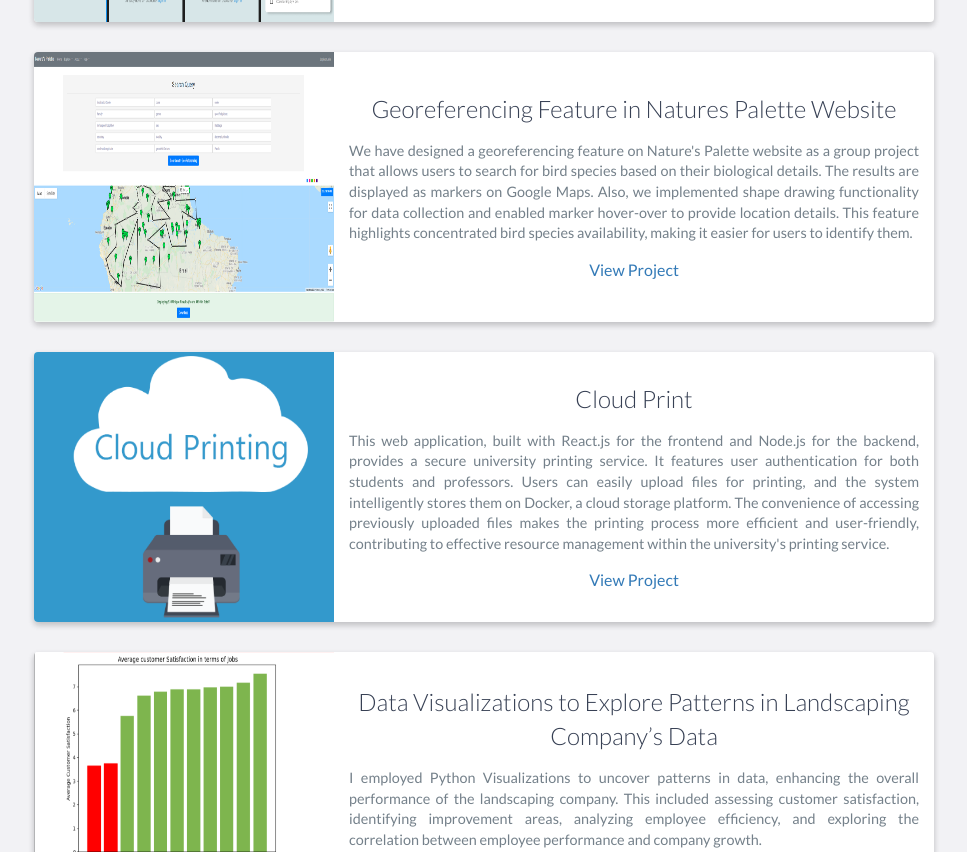
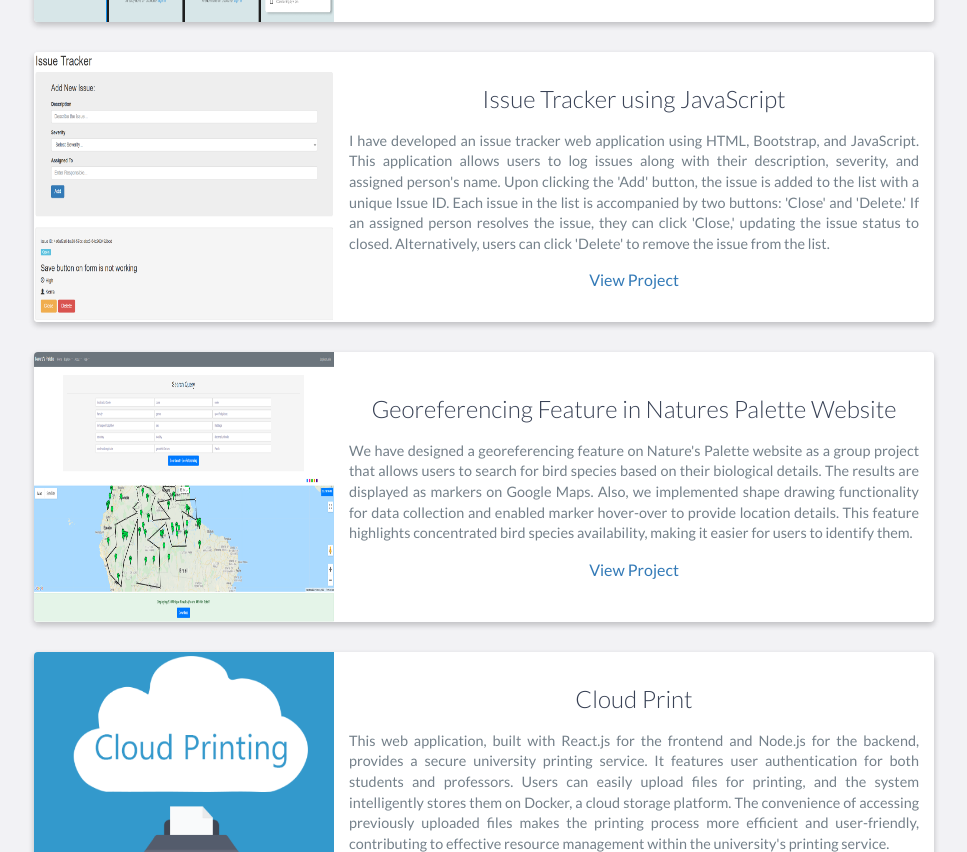
Before and after one commit to swapnalikadam/swapnalikadam, a website: page index.html in a window 1280 px wide. Shown: the part 4194-5046 px from the top of the page, without its empty margins (156-1123 px from the left). Drawn offline with nearby package versions, Linux system fonts and the light colour scheme.

Commit message:
Added Issue Tracking Project

```diff
--- a/index.html
+++ b/index.html
@@ -193,7 +193,7 @@
                         <p style="text-align: justify;">
                             A Figma design for a desktop web application has been created for a travel plan to Paris, the 'City of Light,' a timeless masterpiece seamlessly weaving history, art, and romance. The design includes a home page with an 'Explore' button, leading to the itinerary page. On the itinerary page, clicking 'Book Now' redirects you to the bookings page for hotels, flights, packages, food, and entertainment. If you click on the 'Hotels' tab, it prompts you to enter a location, check-in/out dates, and search for the best deals.
                         </p>
-                        <a href="https://www.figma.com/proto/Ac46OjcKn6Ex9nJtYMtCGw/Plan-Your-Trip-to-Paris?type=design&t=aBmiRtWkRxNcLWkE-1&scaling=contain&page-id=0%3A1&node-id=1-2&starting-point-node-id=1%3A2&mode=design">View Project</a>
+                        <a href="https://www.figma.com/proto/Ac46OjcKn6Ex9nJtYMtCGw/Plan-Your-Trip-to-Paris?type=design&node-id=1-2&t=A4Po5T1fgRbHXWiq-1&scaling=contain&page-id=0%3A1&starting-point-node-id=1%3A2&mode=design">View Project</a>
                     </div>
                     <!-- End .project-info -->
                 </div>
@@ -209,7 +209,23 @@
                         <p style="text-align: justify;">
                             I have designed a mobile application named TaskFlow using the Figma design tool to help you manage your daily tasks. I utilized the 'Font Awesome Icons plugin' for the mobile app's icons and implemented Grid Layout to align all components seamlessly. Additionally, I incorporated the 'Undraw plugin' to access various illustrations and the 'Unsplash plugin' to obtain free images necessary for creating a user profile.
                         </p>
-                        <a href="https://www.figma.com/proto/ROnpvOJlGzQbyjAFgNmuH1/Figma-Mobile-Design?type=design&node-id=1-2&t=k4gKgKyhM3qJNNKU-1&scaling=scale-down&page-id=0%3A1&mode=design">View Project</a>
+                        <a href="https://www.figma.com/proto/ROnpvOJlGzQbyjAFgNmuH1/Figma-Mobile-Design?type=design&t=ULPJiL4tDTxHl1dn-1&scaling=scale-down&page-id=0%3A1&node-id=1-2&mode=design">View Project</a>
+                    </div>
+                    <!-- End .project-info -->
+                </div>
+
+
+                <div class="project shadow-large">
+                    <div class="project-image">
+                        <img src="images/issue-tracker.png" height="270" width="300"/>
+                    </div>
+                    <!-- End .project-image -->
+                    <div class="project-info">
+                        <h3>Issue Tracker using JavaScript</h3>
+                        <p style="text-align: justify;">
+                            I have developed an issue tracker web application using HTML, Bootstrap, and JavaScript. This application allows users to log issues along with their description, severity, and assigned person's name. Upon clicking the 'Add' button, the issue is added to the list with a unique Issue ID. Each issue in the list is accompanied by two buttons: 'Close' and 'Delete.' If an assigned person resolves the issue, they can click 'Close,' updating the issue status to closed. Alternatively, users can click 'Delete' to remove the issue from the list.
+                        </p>
+                        <a href="https://github.com/swapnalikadam/Passion-Projects/tree/Issue-Tracking-Application">View Project</a>
                     </div>
                     <!-- End .project-info -->
                 </div>
```
Also changed, not shown: images/issue-tracker.png (added).
